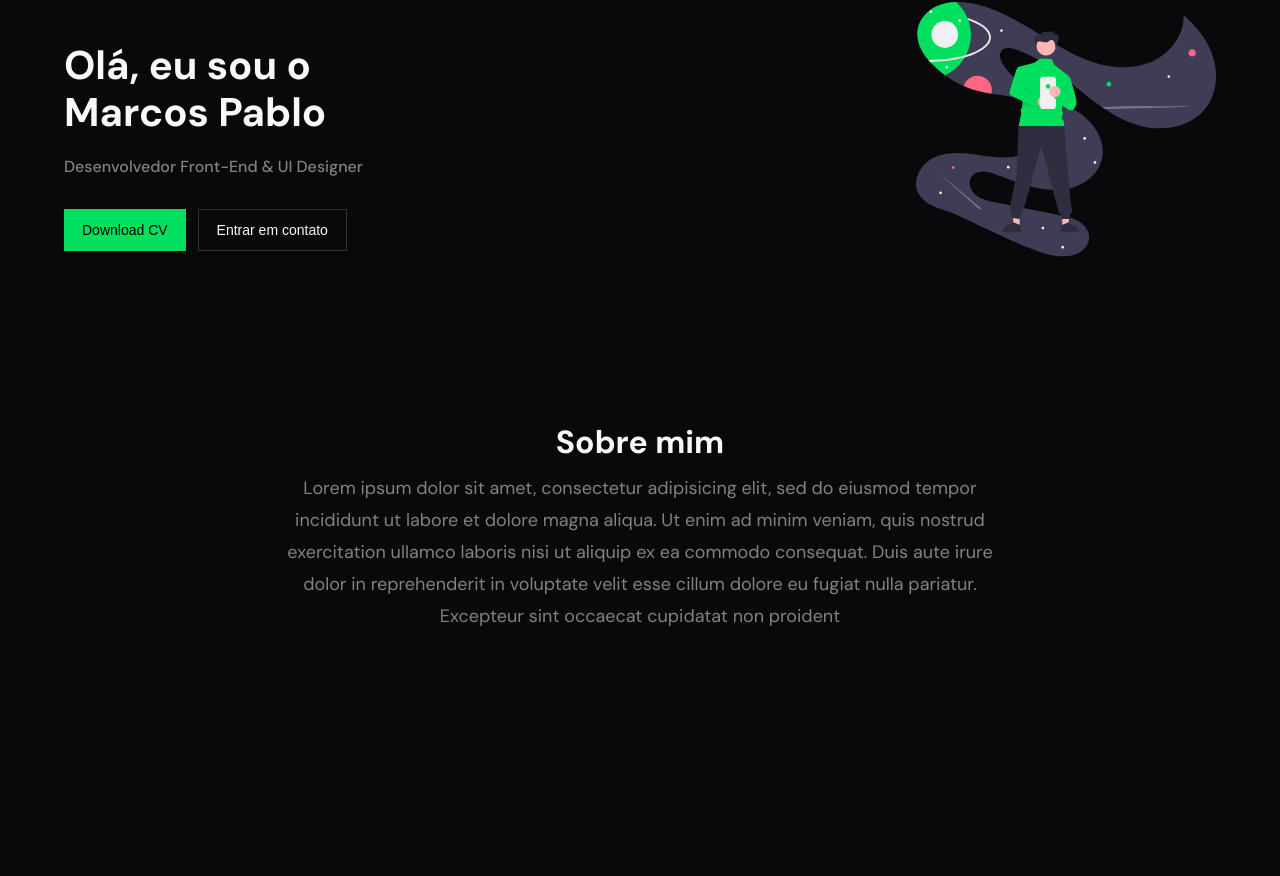
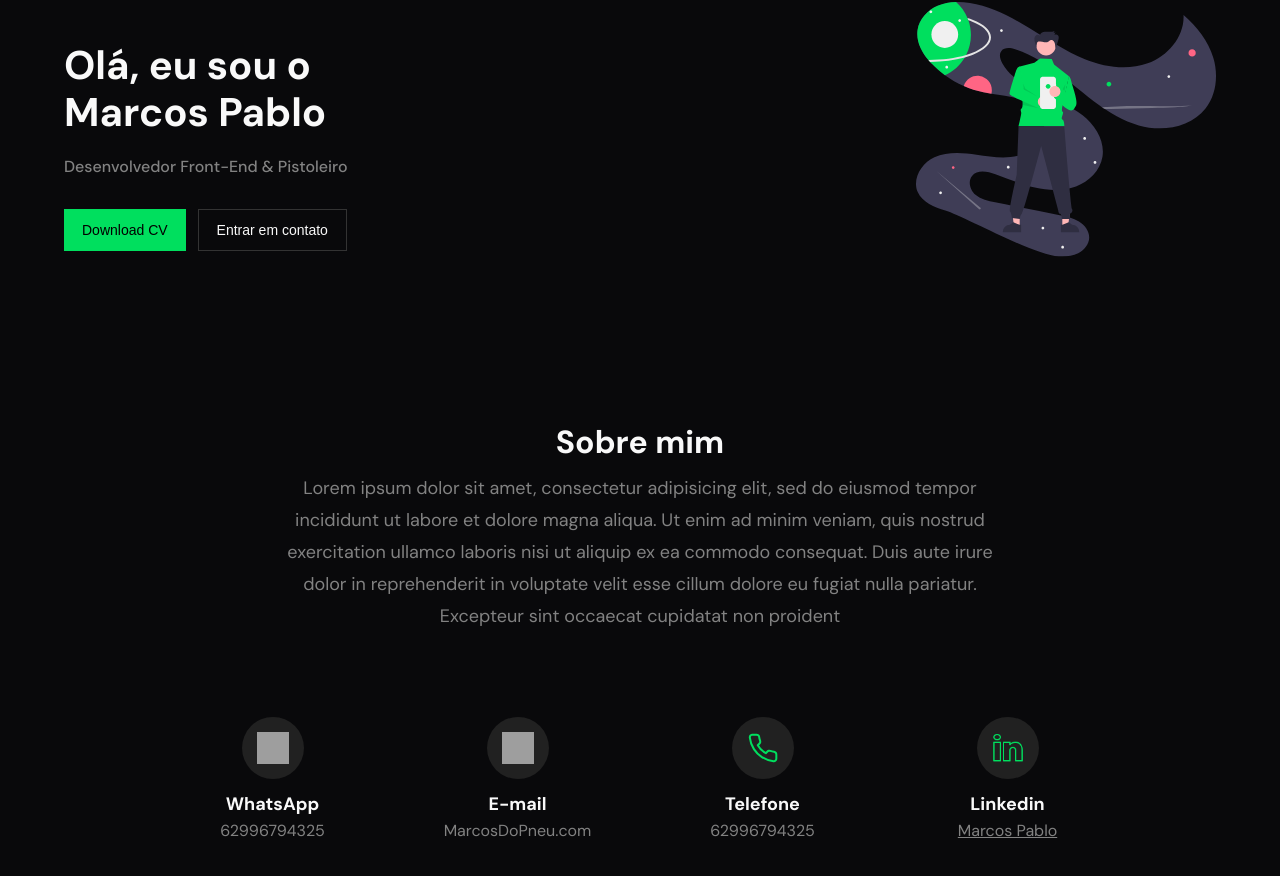
Before and after one commit to Rinpiki/Portf-lio-v2, a React (Vite) app: page / in a window 1280 px wide. Shown: the part 180-1056 px from the top of the page. Before the commit the page ends 812 px from the top, so only its background shows below. Built offline with nearby package versions, Linux system fonts and the light colour scheme; grey boxes are pictures that could not be loaded.

Commit message:
feat: section icons add

```diff
--- a/src/App.tsx
+++ b/src/App.tsx
@@ -1,5 +1,6 @@
 import react from 'react'
 import About from './components/About/About'
+import Contact from './components/Contact/Contact'
 import FirstSecond from './components/FirstSecond/FirstSecond'
 import Header from './components/Header/Header'
 
@@ -9,6 +10,7 @@ function App() {
       <Header />
       <FirstSecond />
       <About />
+      <Contact />
     </>
   )
 }
--- /dev/null
+++ b/src/components/Contact/Cards.tsx
@@ -0,0 +1,25 @@
+import React from 'react'
+import * as S from './ContactStyle'
+type CardsProps = {
+  icon: string
+  ftext: string
+  stext?: string
+  link?: string
+}
+
+function Cards({ icon, ftext, stext, link }: CardsProps) {
+  return (
+    <S.Card>
+      <S.CardIcon>
+        <S.Icon src={icon} alt="icone" />
+      </S.CardIcon>
+      <S.FirstText>{ftext}</S.FirstText>
+      <S.SecondText>{stext}</S.SecondText>
+      <S.link href="https://www.linkedin.com/in/marcos-pablo-cm/">
+        {link}
+      </S.link>
+    </S.Card>
+  )
+}
+
+export default Cards
--- /dev/null
+++ b/src/components/Contact/Contact.tsx
@@ -0,0 +1,20 @@
+import React from 'react'
+import Cards from './Cards'
+import * as S from './ContactStyle'
+import linkedin from '../../assets/AboutMeIcons/linkein.png'
+import mail from '../../assets/AboutMeIcons/mail.svg'
+import phone from '../../assets/AboutMeIcons/phone.svg'
+import smile from '../../assets/AboutMeIcons/smile.svg'
+
+function Contact() {
+  return (
+    <S.ContactContainer>
+      <Cards icon={smile} ftext="WhatsApp" stext="62996794325" />
+      <Cards icon={mail} ftext="E-mail" stext="MarcosDoPneu.com" />
+      <Cards icon={phone} ftext="Telefone" stext="62996794325" />
+      <Cards icon={linkedin} ftext="Linkedin" link="Marcos Pablo" />
+    </S.ContactContainer>
+  )
+}
+
+export default Contact
--- /dev/null
+++ b/src/components/Contact/ContactStyle.tsx
@@ -0,0 +1,75 @@
+import styled from 'styled-components'
+
+export const ContactContainer = styled.div`
+  display: grid;
+  grid-template-columns: repeat(2, 1fr);
+  grid-template-rows: repeat(2, 1fr);
+  grid-column-gap: 20px;
+  grid-row-gap: 56px;
+  width: 80%;
+  margin-top: 26px;
+  margin-bottom: 56px;
+  @media (min-width: 630px) {
+    grid-template-columns: repeat(4, 1fr);
+    margin-top: 85px;
+  }
+`
+export const Card = styled.div`
+  display: flex;
+  flex-direction: column;
+  align-items: center;
+`
+export const CardIcon = styled.div`
+  display: flex;
+  justify-content: center;
+  align-items: center;
+  background: #212121;
+  padding: 13px 13px;
+  border-radius: 100%;
+  @media (min-width: 630px) {
+    padding: 15px;
+  }
+`
+export const Icon = styled.img`
+  width: 24px;
+  height: 24px;
+  @media (min-width: 630px) {
+    width: 32px;
+    height: 32px;
+  }
+`
+export const FirstText = styled.div`
+  font-weight: 700;
+  font-size: 13.348px;
+  line-height: 17px;
+  text-align: center;
+  color: #f9f9f9;
+  margin-top: 14px;
+  margin-bottom: 4px;
+  @media (min-width: 630px) {
+    font-size: 18px;
+    line-height: 23px;
+  }
+`
+export const SecondText = styled.div`
+  font-weight: 400;
+  font-size: 11.8649px;
+  line-height: 15px;
+  text-align: center;
+  color: #828282;
+  @media (min-width: 630px) {
+    font-size: 16px;
+    line-height: 21px;
+  }
+`
+export const link = styled.a`
+  font-weight: 400;
+  font-size: 11.8649px;
+  line-height: 15px;
+  text-align: center;
+  color: #828282;
+  @media (min-width: 630px) {
+    font-size: 16px;
+    line-height: 21px;
+  }
+`
--- a/src/components/FirstSecond/FirstSecond.tsx
+++ b/src/components/FirstSecond/FirstSecond.tsx
@@ -8,10 +8,9 @@ import person from '../../assets/FirstSection/person.svg'
 function FirstSecond() {
   return (
     <S.Container>
-      <Fade direction="left">
       <S.TextContainer>
         <p>Olá, eu sou o Marcos Pablo</p>
-          <span>Desenvolvedor Front-End & UI Designer</span>
+        <span>Desenvolvedor Front-End & Pistoleiro</span>
         <S.ContainerBtns>
           <S.FirstButton>
             <a
@@ -33,10 +32,7 @@ function FirstSecond() {
           </S.SecondButton>
         </S.ContainerBtns>
       </S.TextContainer>
-      </Fade>
-      <Slide>
       <S.Person src={person} />
-      </Slide>
     </S.Container>
   )
 }
```
Also changed, not shown: src/assets/AboutMeIcons/linkein.png (added). Lines whose indentation alone changed are shown as unchanged.
